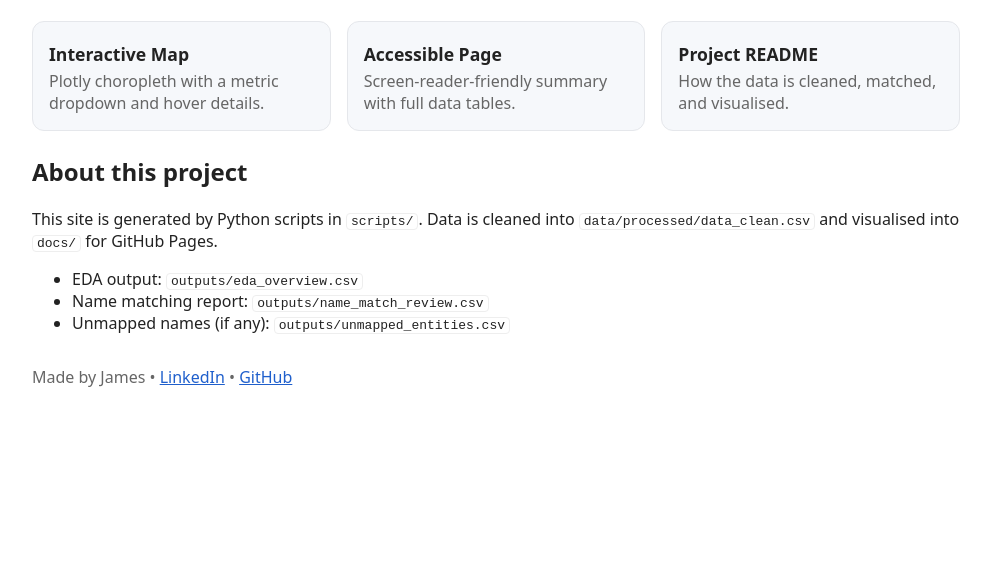
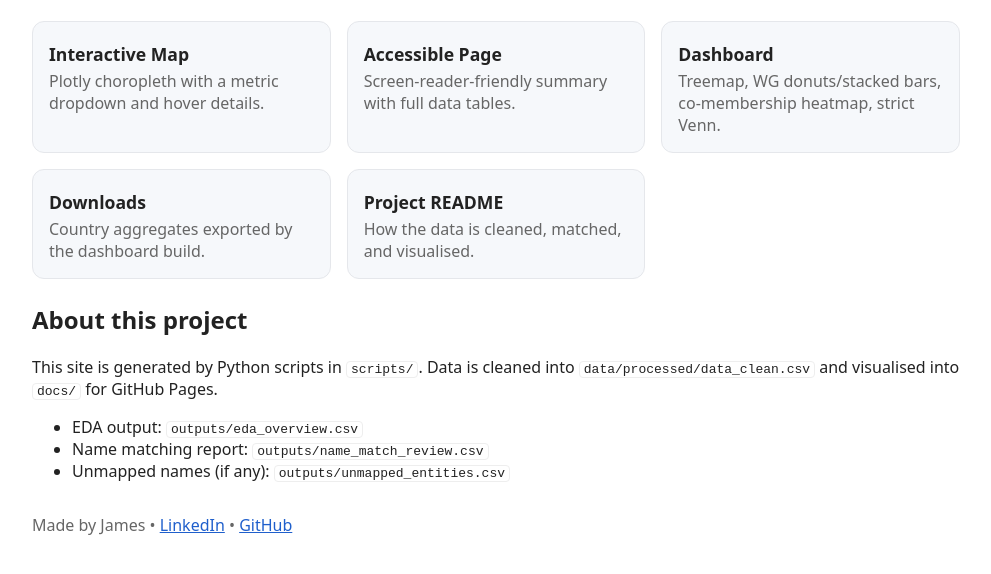
Before and after one commit to Jamess200/evidence-map-agrifood, a plain HTML site: page docs/index.html in a window 1280 px wide. Shown: the part 104-678 px from the top of the page, without its empty margins (144-1135 px from the left). Drawn offline with Linux system fonts and the light colour scheme.

Commit message:
Update index.html

```diff
--- a/docs/index.html
+++ b/docs/index.html
@@ -23,15 +23,28 @@
         <h2>Interactive Map</h2>
         <p>Plotly choropleth with a metric dropdown and hover details.</p>
       </a>
+
       <a class="card" href="map_accessible.html">
         <h2>Accessible Page</h2>
         <p>Screen-reader-friendly summary with full data tables.</p>
       </a>
+
+      <a class="card" href="dashboard.html">
+        <h2>Dashboard</h2>
+        <p>Treemap, WG donuts/stacked bars, co-membership heatmap, strict Venn.</p>
+      </a>
+
+      <a class="card" href="downloads/country_agg.csv">
+        <h2>Downloads</h2>
+        <p>Country aggregates exported by the dashboard build.</p>
+      </a>
+
       <a class="card" href="https://github.com/YOUR_GH_USERNAME/evidence-map-agrifood#readme" target="_blank" rel="noopener">
         <h2>Project README</h2>
         <p>How the data is cleaned, matched, and visualised.</p>
       </a>
     </nav>
+
 
     <section class="about">
       <h2>About this project</h2>
```
